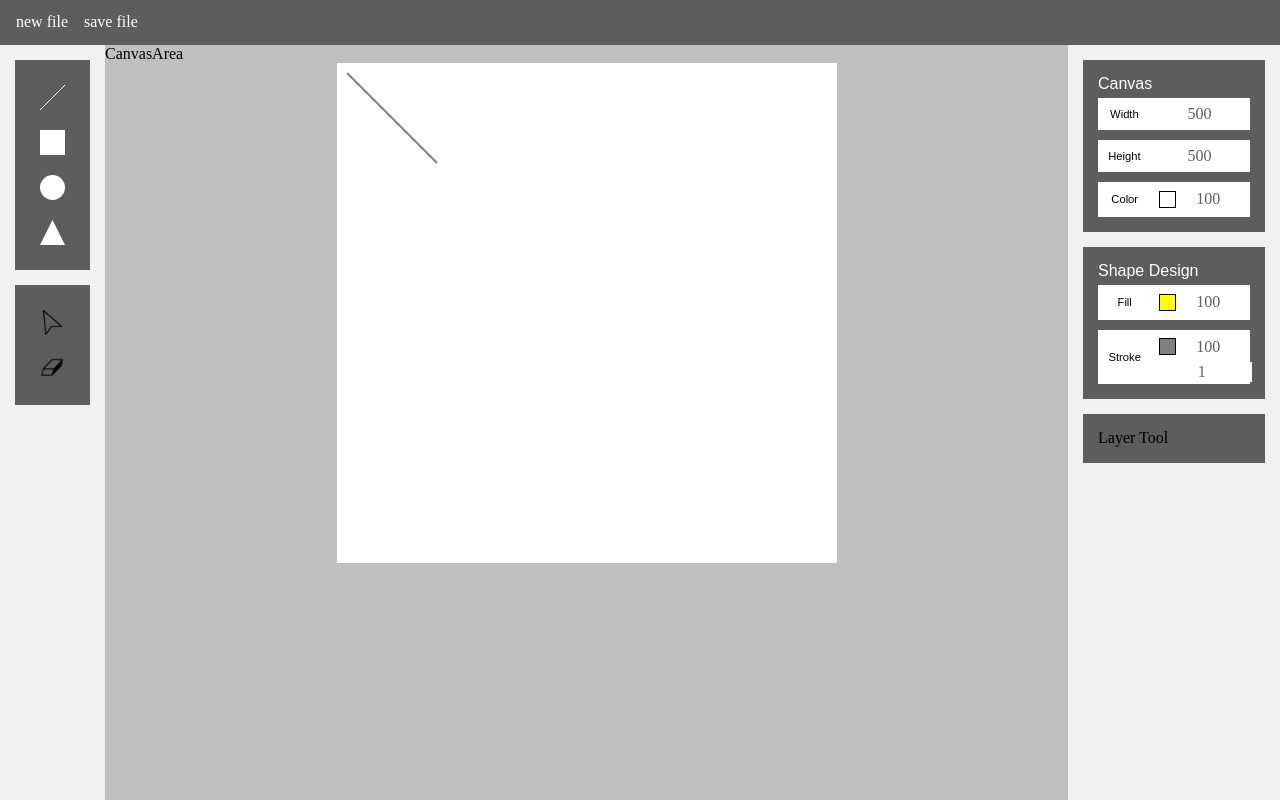
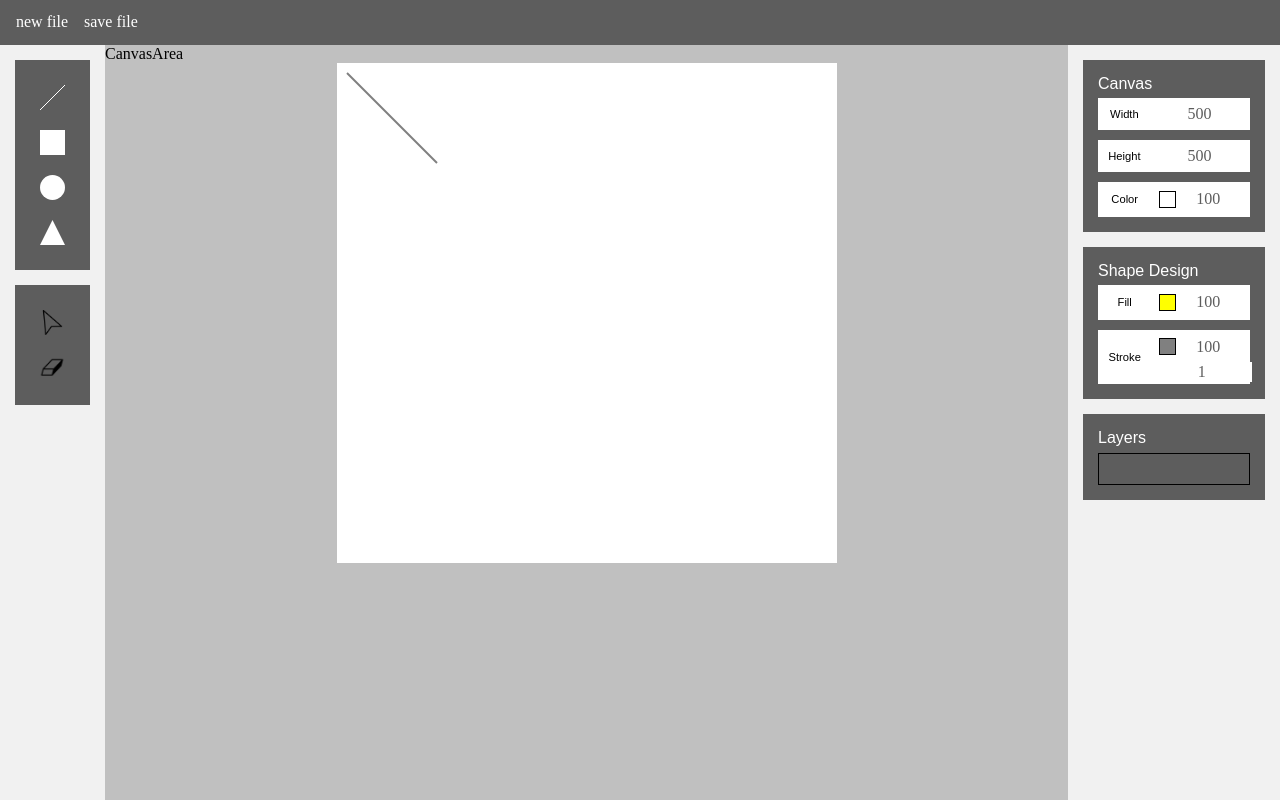
Before and after one commit to yyijoo/react-vector-drawingtool, a React (Create React App) app: page / in a window 1280 px wide. Built offline with nearby package versions, Linux system fonts and the light colour scheme.

Commit message:
feat: Edit style of LayerTool

```diff
--- a/src/container/LayerTool.js
+++ b/src/container/LayerTool.js
@@ -1,8 +1,21 @@
 import React from "react";
-import { ToolBox } from "component/Boxes";
+import { ToolBox, ToolBoxLeft, ToolBoxTitle, ToolItem } from "component/Boxes";
+import styled from "styled-components";
+
+const ToolItemLayer = styled(ToolItem)`
+  background-color: transparent;
+  border: 1px solid black;
+`;
 
 const LayerTool = () => {
-  return <ToolBox>Layer Tool</ToolBox>;
+  return (
+    <ToolBox>
+      <ToolBoxLeft>
+        <ToolBoxTitle>Layers</ToolBoxTitle>
+        <ToolItemLayer />
+      </ToolBoxLeft>
+    </ToolBox>
+  );
 };
 
 export default LayerTool;
```
